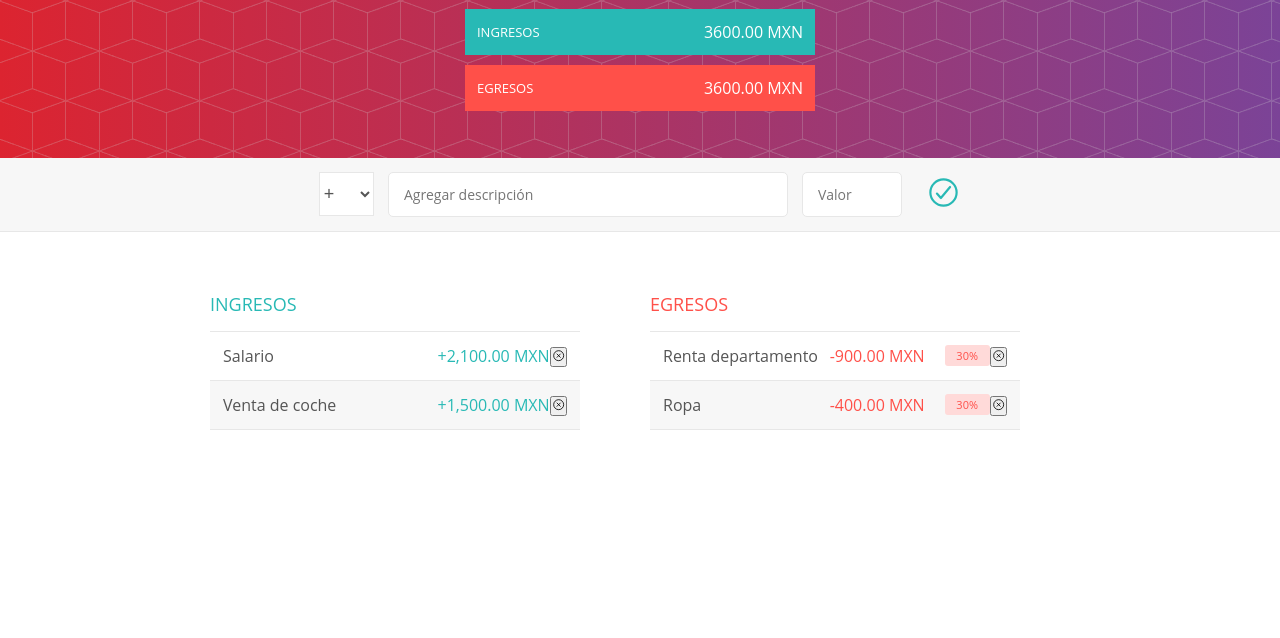
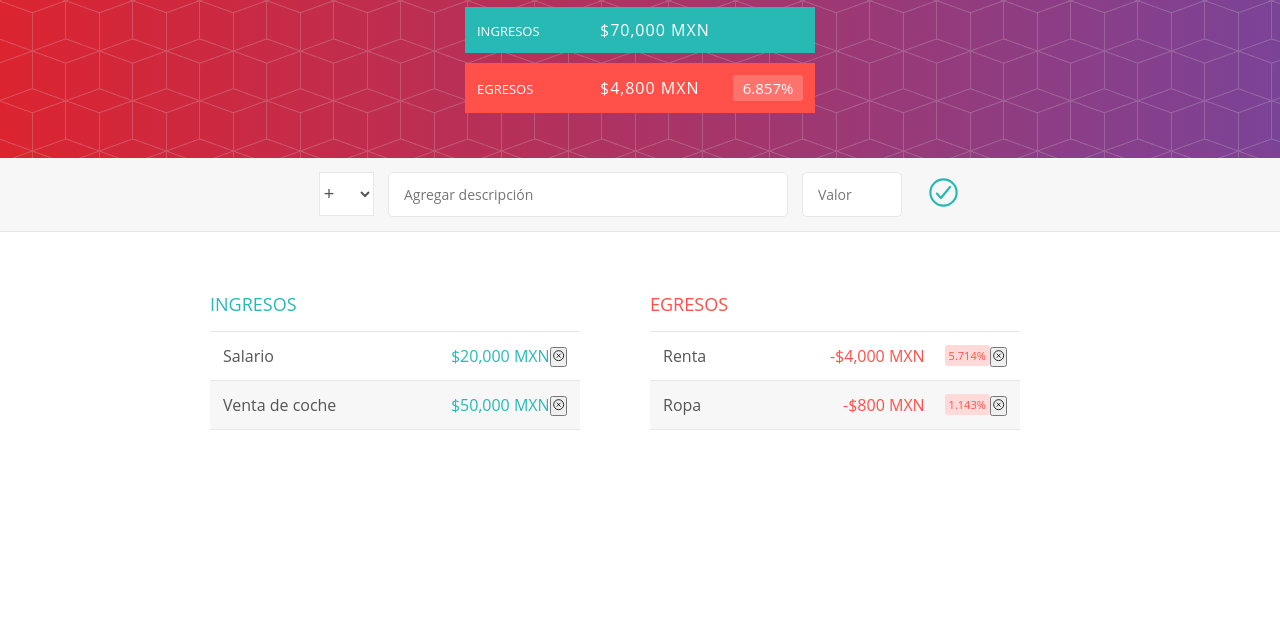
Before and after one commit to alanjq/JS-I-G1-23, a plain HTML site: page semana-4/avance-4/index.html in a window 1280 px wide. Shown: the part 162-800 px from the top of the page. Drawn offline with nearby package versions, Linux system fonts and the light colour scheme.

Commit message:
Avance semana 4

```diff
--- a/semana-4/avance-4/css/estilos.css
+++ b/semana-4/avance-4/css/estilos.css
@@ -19,6 +19,11 @@ body {
     font-weight: 400;
 }
 
+.fila {
+    display: grid;
+    grid-template-columns: repeat(2, 1fr) 5em;
+    align-items: center;
+}
 .derecha { float: right; }
 .rojo { color: #FF5049 !important; }
 .rojofocus:focus { border: 1px solid #FF5049 !important; }
@@ -93,8 +98,8 @@ body {
 .presupuesto_ingreso--porcentaje,
 .presupuesto_egreso--porcentaje {
     float: left;
-    width: 34px;
-    font-size: 11px;
+    width: auto;
+    font-size: 15px;
     padding: 3px 0;
     margin-left: 10px;
 }
--- a/semana-4/avance-4/index.html
+++ b/semana-4/avance-4/index.html
@@ -13,14 +13,16 @@
     <section class="cabecero">
         <div class="presupuesto">
             <div class="presupuesto_titulo">Presupuesto Disponible</div>
-            <div class="presupuesto_valor">2300.00 MXN</div>
-            <div class="presupuesto_ingreso limpiarEstilos">
+            <div class="presupuesto_valor" id="presupuesto">2300.00 MXN</div>
+            <div class="presupuesto_ingreso limpiarEstilos fila">
                 <div class="presupuesto_ingreso--texto">INGRESOS</div>
-                <div class="presupuest_ingreso--valor derecha">3600.00 MXN</div>
+                <div class="presupuesto_ingreso--valor derecha" id="ingresos">3600.00 MXN</div>
+                <div class="presupuesto_ingreso--porcentaje"></div>
             </div>
-            <div class="presupuesto_egreso limpiarEstilos">
+            <div class="presupuesto_egreso limpiarEstilos fila">
                 <div class="presupuesto_egreso--texto">EGRESOS</div>
-                <div class="presupuest_egreso--valor derecha">3600.00 MXN</div>
+                <div class="presupuesto_egreso--valor derecha" id="egresos">3600.00 MXN </div>
+                <div class="presupuesto_egreso--porcentaje" id="porcentaje">36.11 %</div>
             </div>
         </div>
     </section>
@@ -28,12 +30,12 @@
     <form id="forma">
         <section class="agregar">
             <div class="agregar_contenedor">
-                <select class="agregar_tipo" id="tipo">
+                <select class="agregar_tipo" id="tipo" name="tipo">
                     <option value="ingreso" selected>+</option>
                     <option value="egreso">-</option>
                 </select>
-                <input id="descripcion" class="agregar_descripcion" placeholder="Agregar descripción" />
-                <input step="any" type="number" class="agregar_valor" placeholder="Valor" />
+                <input name="descripcion" id="descripcion" class="agregar_descripcion" placeholder="Agregar descripción" />
+                <input name="valor" id="valor" step="any" type="number" class="agregar_valor" placeholder="Valor" />
                 <div class="agregar_btn">
                     <ion-icon name="checkmark-circle-outline"></ion-icon>
                 </div>
--- /dev/null
+++ b/semana-4/avance-4/js/Aplicacion.mjs
@@ -0,0 +1,100 @@
+import Ingreso from "./Ingreso.mjs";
+import Egreso from "./Egreso.mjs";
+
+// egresos e ingresos
+window.ingresos = [
+    new Ingreso('Salario', 20000),
+    new Ingreso('Venta de coche', 50000)
+]
+
+window.egresos = [
+    new Egreso('Renta', 4000),
+    new Egreso('Ropa', 800)
+]
+
+export const cargarCabecero = () => {
+    let presupuesto = totalIngresos() - totalEgresos();
+    let porcentajeEgresos = (totalEgresos() / totalIngresos()) * 100;
+
+    document.getElementById('ingresos').innerText = formatoMoneda(totalIngresos())
+    document.getElementById('egresos').innerText = formatoMoneda(totalEgresos())
+    document.getElementById('porcentaje').innerText = formatoPorcentaje(porcentajeEgresos)
+    document.getElementById('presupuesto').innerText = formatoMoneda(presupuesto)
+}
+
+const totalIngresos = () => {
+    let total_ingresos = 0;
+    for (const ingreso of window.ingresos) {
+        total_ingresos = parseInt(total_ingresos) + ingreso.getValor()
+    }
+    return total_ingresos
+}
+
+const totalEgresos = () => {
+    let total_egresos = 0;
+
+    for (const egreso of window.egresos) {
+        total_egresos = parseInt(total_egresos) + egreso.getValor()
+    }
+    return total_egresos
+}
+
+const formatoMoneda = (valor, moneda = 'MXN') => {
+    return `$${valor.toLocaleString()} ${moneda}`
+}
+
+const formatoPorcentaje = (valor) => {
+    return `${valor.toLocaleString()}%`
+}
+
+const getHtmlIngreso = ({ getDescripcion, getValor }) => `
+    <article class="elemento limpiarEstilos">
+        <div class="elemento_descripcion">${getDescripcion()}</div>
+        <div class="derecha limpiarEstilos">
+            <div class="elemento_valor">${formatoMoneda(getValor())}</div>
+            <div class="elemento_eliminar">
+                <button class="elemento_eliminar_btn">
+                    <ion-icon name="close-circle-outline"></ion-icon>
+                </button>
+            </div>
+        </div>
+    </article>
+    `
+
+
+export const cargarIngresos = () => {
+    let htmlIngresos = ""
+
+    for (const ingreso of window.ingresos) {
+        htmlIngresos += getHtmlIngreso(ingreso)
+    }
+
+    document.getElementById('lista-ingresos').innerHTML = htmlIngresos
+}
+
+const getHtmlEgreso = ({ getDescripcion, getValor }) => {
+    let porcentaje = getValor() / totalIngresos() * 100;
+
+    return `<article class="elemento limpiarEstilos">
+        <div class="elemento_descripcion">${getDescripcion()}</div>
+        <div class="derecha limpiarEstilos">
+            <div class="elemento_valor">-${formatoMoneda(getValor())}</div>
+            <div class="elemento_porcentaje">${formatoPorcentaje(porcentaje)}</div>
+            <div class="elemento_eliminar">
+                <button class="elemento_eliminar_btn">
+                    <ion-icon name="close-circle-outline"></ion-icon>
+                </button>
+            </div>
+        </div>
+    </article>`
+}
+
+export const cargarEgresos = () => {
+    let htmlEgresos = ""
+
+    for (const egreso of window.egresos) {
+        htmlEgresos += getHtmlEgreso(egreso)
+    }
+
+    document.getElementById('lista-egresos').innerHTML = htmlEgresos
+}
--- /dev/null
+++ b/semana-4/avance-4/js/Eventos.mjs
@@ -0,0 +1,29 @@
+import { cargarCabecero, cargarEgresos, cargarIngresos } from "./Aplicacion.mjs"
+import Egreso from "./Egreso.mjs"
+import Ingreso from "./Ingreso.mjs"
+
+export const cargarEventos = () => {
+    // Botón agregar
+    document.querySelector('.agregar_btn').addEventListener('click', () => {
+        // let { descripcion, tipo, valor } = document.forms.forma.elements
+
+        const descripcion = document.getElementById('descripcion').value
+        const tipo = document.getElementById('tipo').value
+        const valor = document.getElementById('valor').value
+
+        if (tipo == 'ingreso') {
+            window.ingresos.push(new Ingreso(descripcion, valor))
+            console.log('ingreso', window.ingresos);
+        }
+
+        if (tipo == 'egreso') {
+            window.egresos.push(new Egreso(descripcion, valor))
+            console.log('egreso')
+        }
+
+        // actualizar los valores
+        cargarIngresos()
+        cargarEgresos()
+        cargarCabecero()
+    })
+}
--- a/semana-4/avance-4/js/app.mjs
+++ b/semana-4/avance-4/js/app.mjs
@@ -1,52 +1,10 @@
-import Ingreso from "./Ingreso.mjs";
-import Egreso from "./Egreso.mjs";
-
-// egresos e ingresos
-let ingresos = [
-    new Ingreso('Salario', 20000),
-    new Ingreso('Venta de coche', 50000)
-]
-
-let egresos = [
-    new Egreso('Renta', 4000),
-    new Egreso('Ropa', 800)
-]
-
-const cargarCabecero = () => {
-    let presupuesto = totalIngresos() - totalEgresos();
-    let porcentajeEgresos = totalEgresos() / totalIngresos();
-    console.log('totalIngresos', totalIngresos());
-    console.log('totalEgresos', totalEgresos());
-
-    console.log('presupuesto', presupuesto);
-    console.log('porcentajeEgresos', porcentajeEgresos);
-}
-
-const totalIngresos = () => {
-    let total_ingresos = 0;
-    for (const ingreso of ingresos) {
-        total_ingresos = total_ingresos + ingreso.getValor()
-    }
-    return total_ingresos
-}
-
-const totalEgresos = () => {
-    let total_egresos = 0;
-
-    for (const egreso of egresos) {
-        total_egresos = total_egresos + egreso.getValor()
-    }
-    return total_egresos
-}
-
-const formatoMoneda = (valor, moneda = 'MXN') => {
-    return `$${valor.toLocaleString()} ${moneda}`
-}
-
-const formatoPorcentaje = (valor) => {
-    return `${valor.toLocaleString()}%`
-}
+import { cargarCabecero, cargarIngresos, cargarEgresos } from "./Aplicacion.mjs"
+import { cargarEventos } from './Eventos.mjs'
 
 // Cargar contenido de la app
 cargarCabecero()
-// console.log(formatoPorcentaje(10))
+cargarIngresos()
+cargarEgresos()
+
+// Agregar evento a los botones
+cargarEventos()
```
